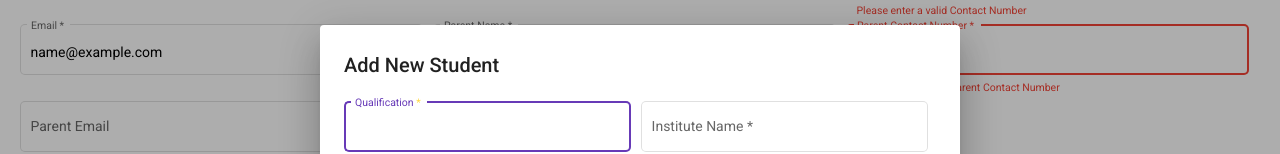
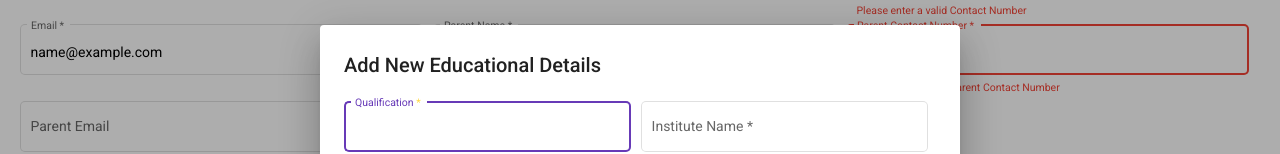
Before and after one commit to navishkauoc/student-details-management-system, an Angular app in the folder front-end/student-details-manager-app/: page /new-student in a window 1280 px wide. Both pictures are taken after typing "Sample", "Sample", "Sample", "name@example.com", "Sample", "Sample" into the empty fields and a click on the button "Add Educational Details". Shown: the part 193-347 px from the top of the page. Built offline with nearby package versions, Linux system fonts and the light colour scheme.

Commit message:
Dialog header change

```diff
--- a/front-end/student-details-manager-app/src/app/component/educational-details-dialog/educational-details-dialog.component.html
+++ b/front-end/student-details-manager-app/src/app/component/educational-details-dialog/educational-details-dialog.component.html
@@ -1,4 +1,4 @@
-<h2 mat-dialog-title>Add New Student</h2>
+<h2 mat-dialog-title>Add New Educational Details</h2>
 <div class="student-form">
 
     <form [formGroup]="educationalDetailsForm">
```
